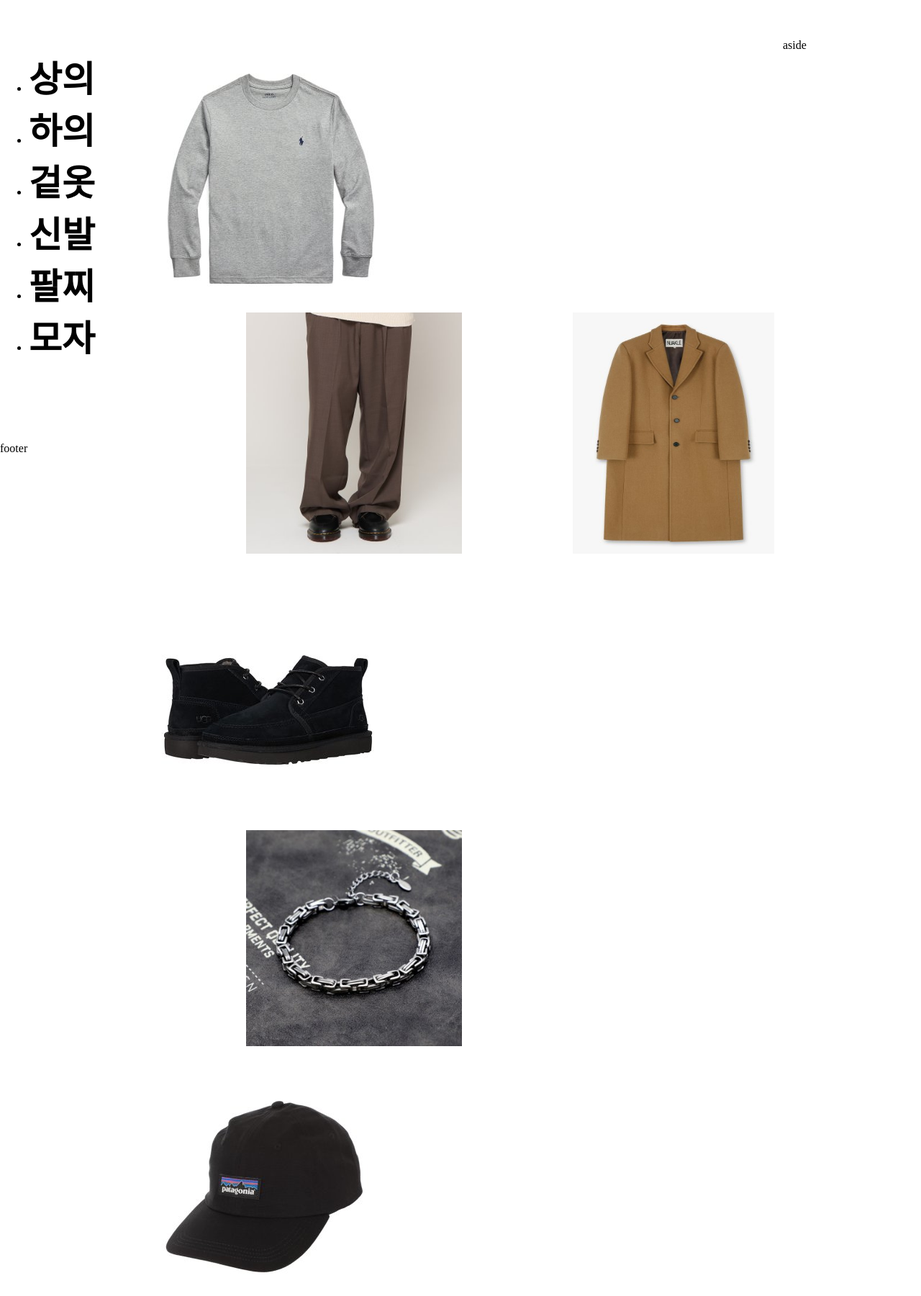
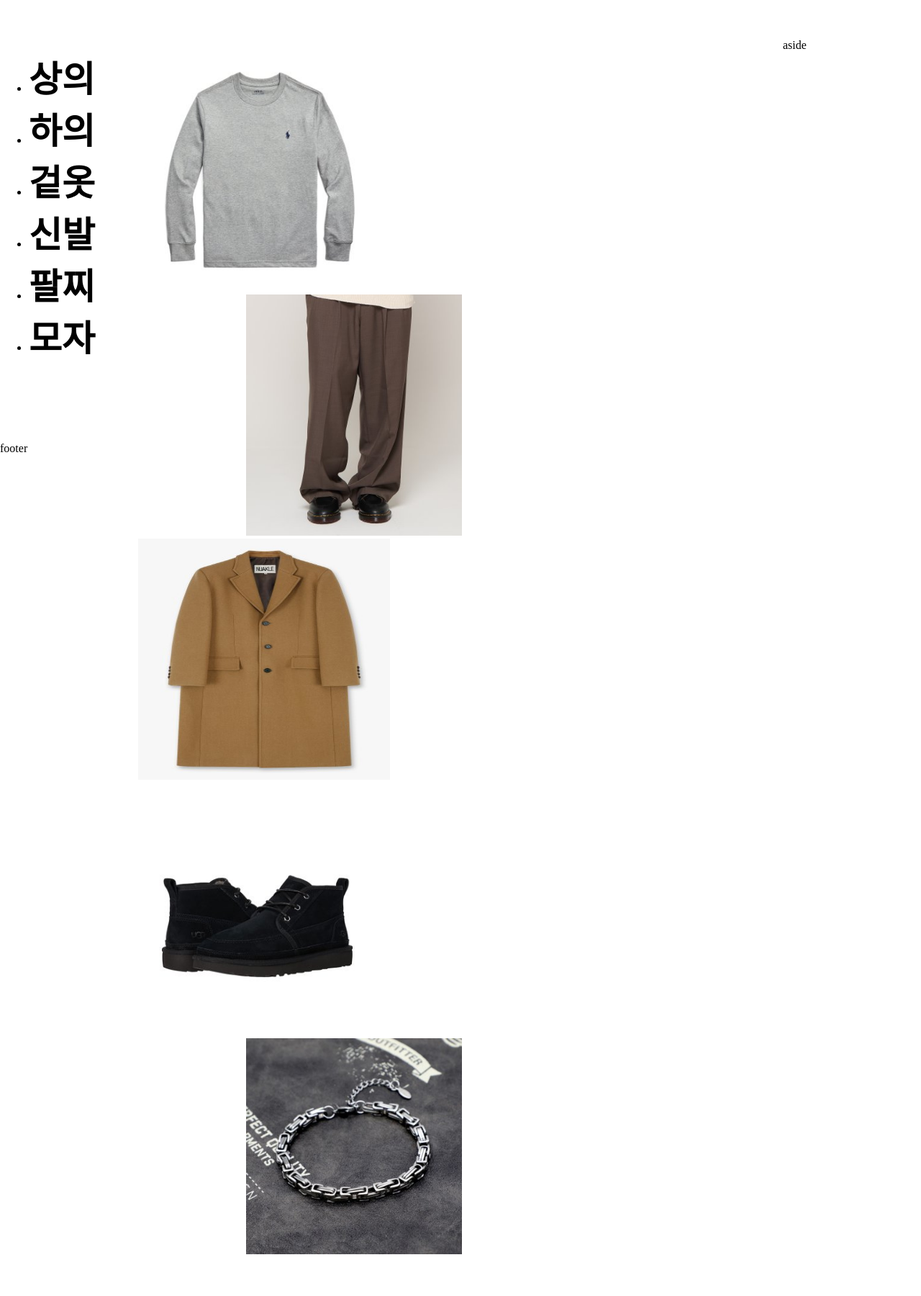
Before and after one commit to dooa369/dooa, a plain HTML site: page 로그인 된 홈페이지.html in a window 1280 px wide. Shown: the part 66-1866 px from the top of the page at 72% size. Drawn offline with Linux system fonts and the light colour scheme; a web font is replaced by a local one.

Commit message:
11월 15일

```diff
--- a/css/css1.css
+++ b/css/css1.css
@@ -80,6 +80,11 @@ a {
     float: left;
 }
 
+.a img{
+    height: 335px;
+    width: 330px;
+}
+
 .b img{
     height: 335px;
     width: 300px;
@@ -88,7 +93,13 @@ a {
 
 .c img{
     height: 335px;
-    width: 280px;
+    width: 350px;
+}
+
+.d img{
+    height: 335px;
+    width: 330px;
+
 }
 
 .e img{
@@ -96,3 +107,9 @@ a {
     height: 300px;
     width: 300px;
 }
+
+.f img{
+    height: 335px;
+    width: 330px;
+
+}
--- a/css/css2.css
+++ b/css/css2.css
@@ -45,6 +45,7 @@ html {
     border: 1px solid #8a0000;
     background-color: #e58f8f;
     opacity: 0;
+    font-family: 'Courier New', Courier, monospace;
   }
 
   #error-msg-second-line {
```
Also changed, not shown: 홈페이지0.html (+7 -6 lines), img/img/겉옷.gif (added), img/img/모자.gif (added), img/img/상의.gif (added), img/img/신발.gif (added), img/img/팔찌.gif (added), img/img/하의.gif (added).
